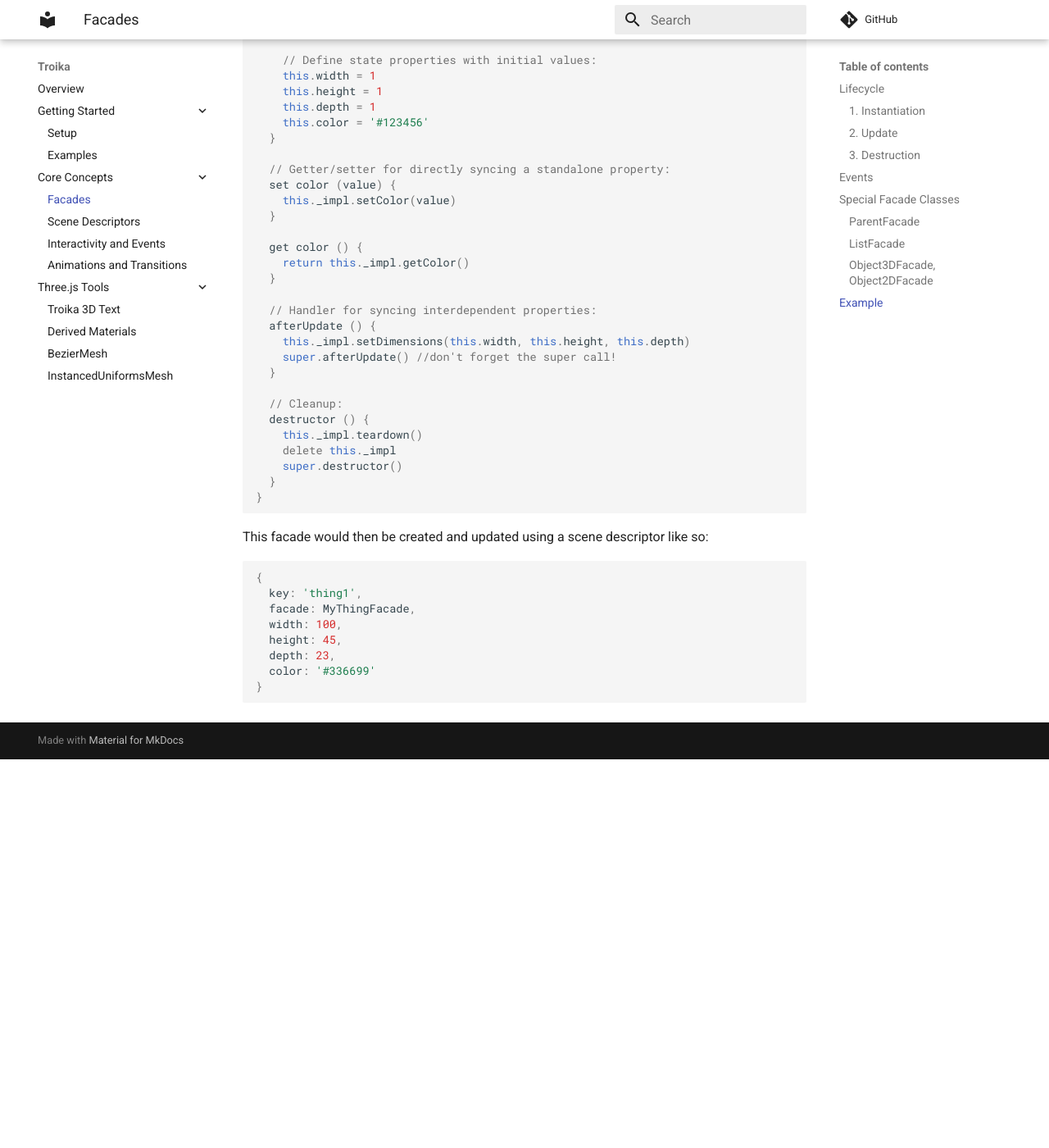
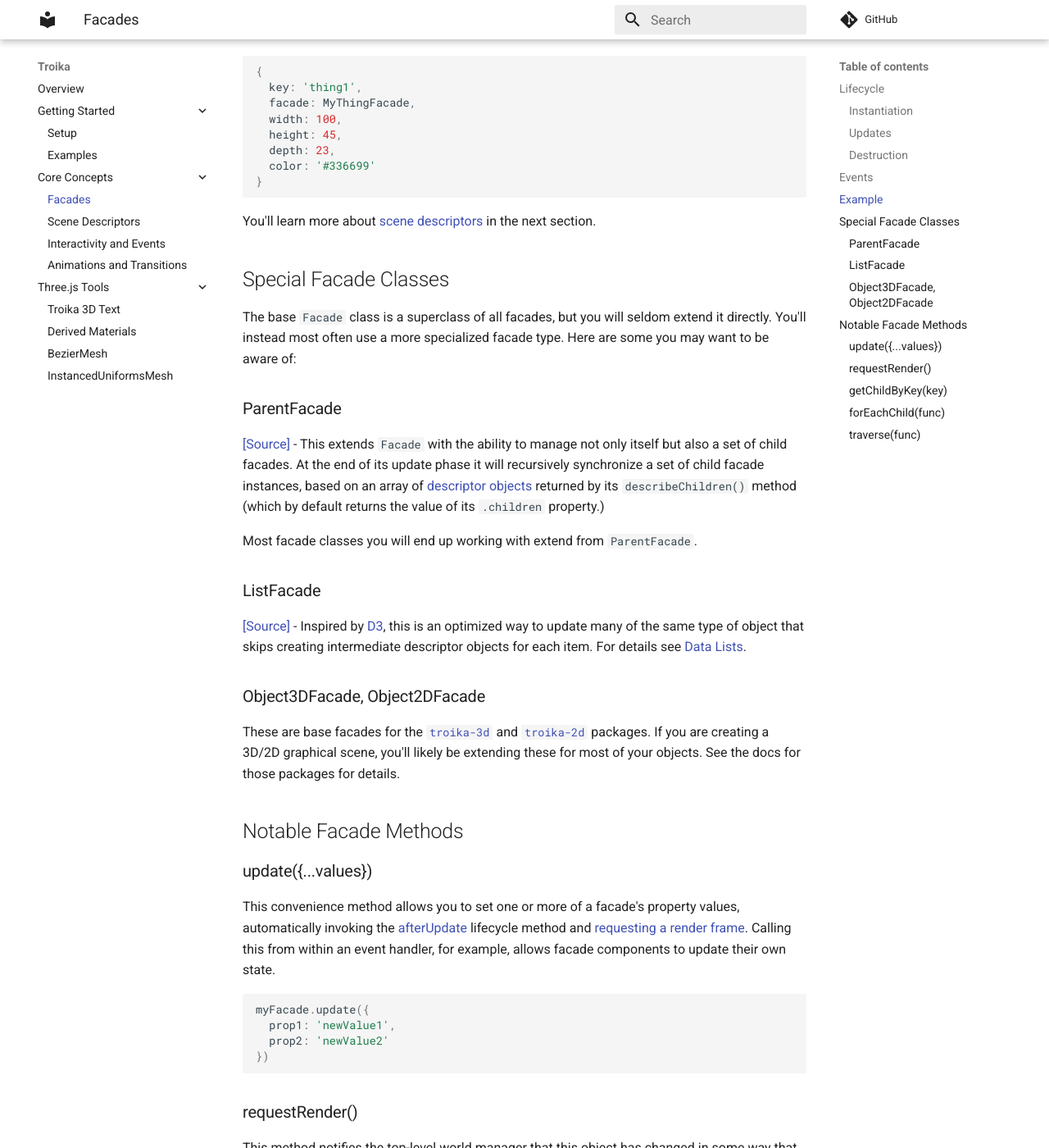
Before and after one commit to protectwise/troika, an MkDocs documentation site: the page built from docs/troika-core/facades.md, in a window 1280 px wide and 1400 px high, scrolled down 2892 px. Shown: the whole window at 82% size. Built offline with MkDocs 1.6.1 and Material for MkDocs 9.7.7, drawn with Linux system fonts in a browser that asks for light colours; comment, search, counter and statistics services are not loaded; before the commit the page ends 3818 px from its top, so only the background shows below that; some of the changed text lies outside the part shown.

Commit message:
docs: add docs for some base Facade methods

````diff
--- a/docs/troika-core/facades.md
+++ b/docs/troika-core/facades.md
@@ -26,13 +26,13 @@
 
 The facade lifecycle is intentionally very simple:
 
-### 1. Instantiation
+### Instantiation
 
 The Facade class's `constructor` is called, and is always passed a single argument which is the `parent` facade instance. Troika facades are _never_ reparented, so that `parent` will remain the same for the lifetime of the instance. The `constructor` is a good place to perform any initialization for things that will remain for the facade's lifetime, such as creating backing objects, setting up event listeners, etc.
 
-### 2. Update
+### Updates
 
-This is where the facade instance receives its state. Since "state" is defined as the facade object's properties, updating that state simply consists of assigning a set of property values. This is usually done by copying a [scene descriptor](scene-descriptors.md)'s values directly onto the facade instance during a scene update pass. It can also be triggered manually via the facade's `.update({...values})` method.
+This is where the facade instance receives its state. Since "state" is defined as the facade object's properties, updating that state simply consists of assigning a set of property values. This is usually done by copying a [scene descriptor](scene-descriptors.md)'s values directly onto the facade instance during a scene update pass. It can also be triggered manually via the facade's [`update`](#updatevalues) method.
 
 This part of the lifecycle is also usually when the facade synchronizes its new state properties to its more complex backing object model.
 
@@ -40,7 +40,7 @@
 
 After all properties are updated, the special `afterUpdate()` lifecycle method will always be called. This method is where you can put any implementation code that uses multiple properties together, since you can rely on all those properties being up-to-date at this time.
 
-### 3. Destruction
+### Destruction
 
 When a facade instance is removed from the scene tree, its `destructor()` method is called. This is where you can perform teardown logic, dispose of backing objects, remove event listeners, etc.
 
@@ -51,21 +51,7 @@
 
 > There is also a parallel messaging notification system that is used internally for sending large numbers of simple messages up the parent hierarchy in a highly optimized way. You likely won't need this, but see the `notifyWorld()` and `onNotifyWorld()` methods for more.
 
-## Special Facade Classes
-
-The base `Facade` class is a superclass of all facades, but you will seldom extend it directly. You'll instead most often use a more specialized facade type. Here are some you may want to be aware of:
-
-### ParentFacade
-
-[[Source]](https://github.com/protectwise/troika/blob/master/packages/troika-core/src/facade/ParentFacade.js) - This extends `Facade` with the ability to manage not only itself but also a set of child facades. At the end of its update phase it will recursively synchronize a set of child facade instances, based on an array of [descriptor objects](scene-descriptors.md) returned by its `describeChildren()` method (which by default returns the value of its `.children` property.)
-
-### ListFacade
-
-[[Source]](https://github.com/protectwise/troika/blob/master/packages/troika-core/src/facade/ListFacade.js) - Inspired by [D3](https://d3js.org/), this is an optimized way to update many of the same type of object that skips creating intermediate descriptor objects for each item. For details see [Data Lists](scene-descriptors.md#data-lists).
-
-### Object3DFacade, Object2DFacade
-
-These are base facades for the [`troika-3d`](../troika-3d/3d-overview.md) and [`troika-2d`](../troika-2d/2d-overview.md) packages. If you are creating a 3D/2D graphical scene, you'll likely be extending these for most of your objects. See the docs for those packages for details.
+See the section on [Interactivity and Events](./interactivity-and-events.md) for more.
 
 
 ## Example
@@ -126,3 +112,54 @@
   color: '#336699'
 }
 ```
+
+You'll learn more about [scene descriptors](./scene-descriptors.md) in the next section.
+
+
+## Special Facade Classes
+
+The base `Facade` class is a superclass of all facades, but you will seldom extend it directly. You'll instead most often use a more specialized facade type. Here are some you may want to be aware of:
+
+### ParentFacade
+
+[[Source]](https://github.com/protectwise/troika/blob/master/packages/troika-core/src/facade/ParentFacade.js) - This extends `Facade` with the ability to manage not only itself but also a set of child facades. At the end of its update phase it will recursively synchronize a set of child facade instances, based on an array of [descriptor objects](scene-descriptors.md) returned by its `describeChildren()` method (which by default returns the value of its `.children` property.)
+
+Most facade classes you will end up working with extend from `ParentFacade`.
+
+### ListFacade
+
+[[Source]](https://github.com/protectwise/troika/blob/master/packages/troika-core/src/facade/ListFacade.js) - Inspired by [D3](https://d3js.org/), this is an optimized way to update many of the same type of object that skips creating intermediate descriptor objects for each item. For details see [Data Lists](scene-descriptors.md#data-lists).
+
+### Object3DFacade, Object2DFacade
+
+These are base facades for the [`troika-3d`](../troika-3d/index.md) and [`troika-2d`](../troika-2d/index.md) packages. If you are creating a 3D/2D graphical scene, you'll likely be extending these for most of your objects. See the docs for those packages for details.
+
+
+## Notable Facade Methods
+
+### update({...values})
+
+This convenience method allows you to set one or more of a facade's property values, automatically invoking the [afterUpdate](#updates) lifecycle method and [requesting a render frame](#requestrender). Calling this from within an event handler, for example, allows facade components to update their own state.
+
+```js
+myFacade.update({
+  prop1: 'newValue1',
+  prop2: 'newValue2'
+})
+```
+
+### requestRender()
+
+This method notifies the top-level world manager that this object has changed in some way that affects its visible rendering, so a rendering frame will be scheduled.
+
+### getChildByKey(key)
+
+This method looks for a direct child facade that was created with a given [`key`](scene-descriptors.md#key). This is not often needed.
+
+### forEachChild(func)
+
+This method lets you iterate a ParentFacade instance's direct child facades, invoking `func` for each child. This is not often needed, since updating children is usually better served by `update`.
+
+### traverse(func)
+
+This method lets you recursively traverse a facade instance and its entire subtree, depth-first, invoking `func` for each facade. This is not often needed, since updating a subtree is usually better served by `update`.
````
